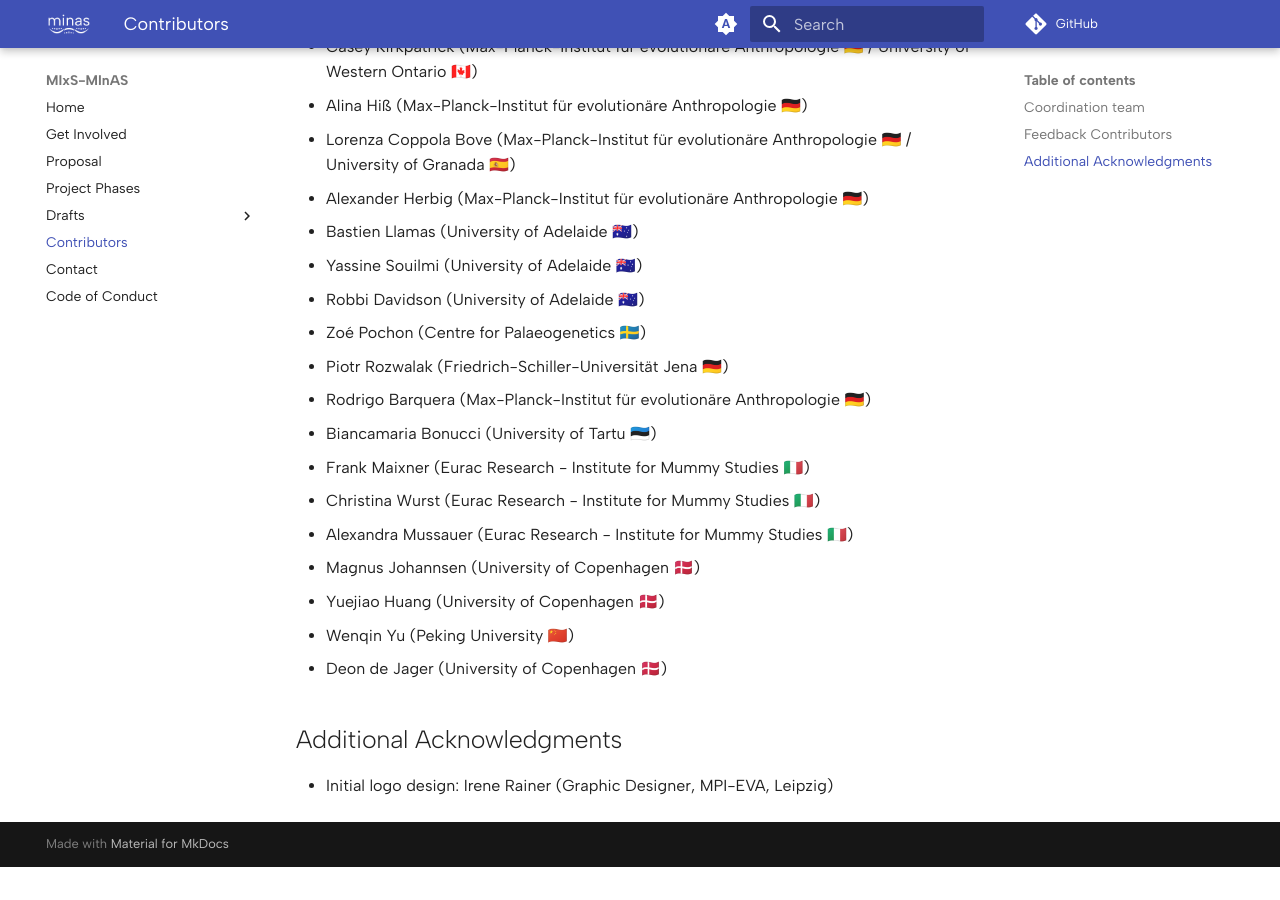
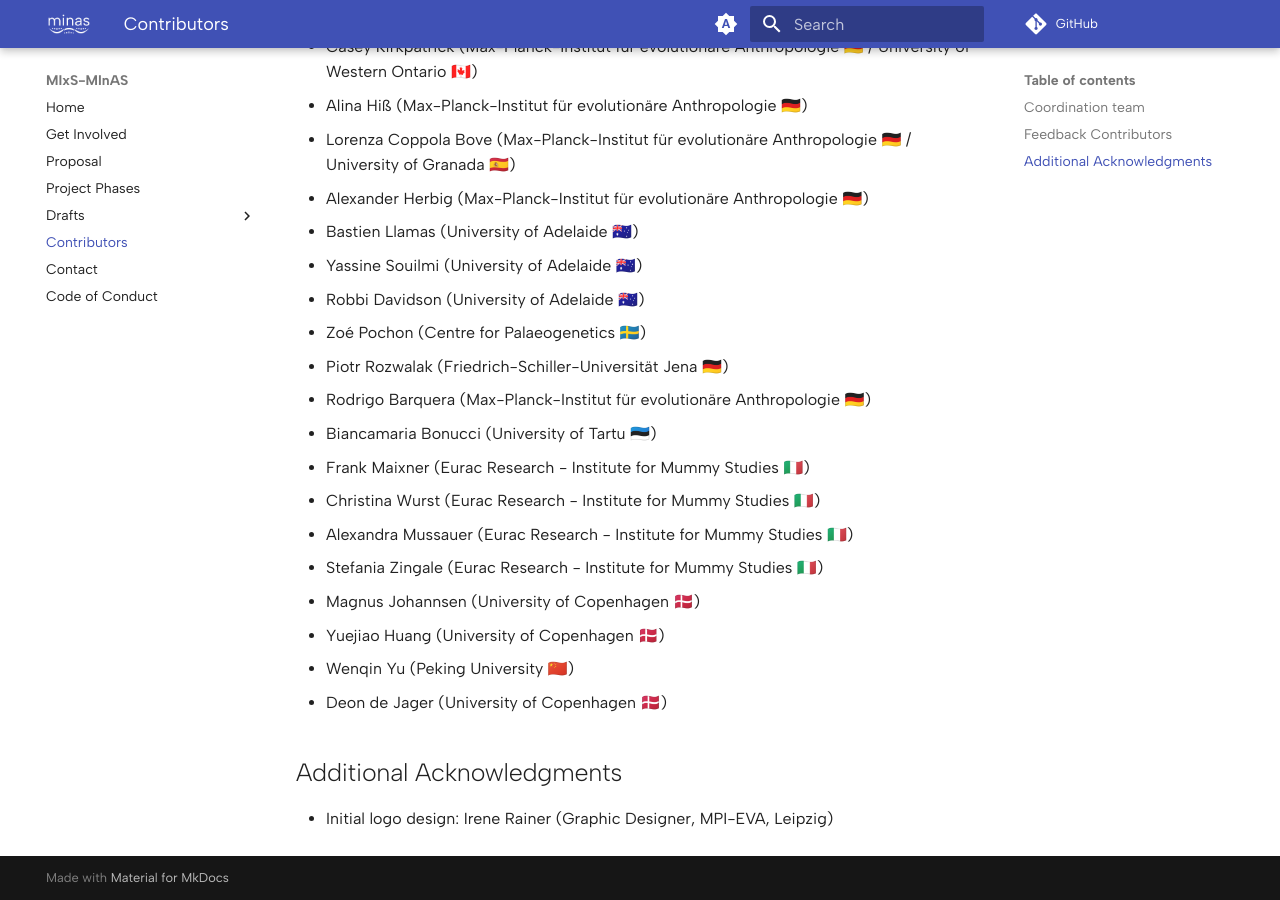
Before and after one commit to MIxS-MInAS/MIxS-MInAS.github.io, an MkDocs documentation site: the page built from docs/contributors.md, in a window 1280 px wide and 900 px high, scrolled down 1110 px. Built offline with MkDocs 1.6.1 and Material for MkDocs 9.7.7, drawn with Linux system fonts in a browser that asks for light colours; comment, search, counter and statistics services are not loaded; before the commit the page ends 1977 px from its top, so only the background shows below that.

Commit message:
Add Stefania to the contributors list

```diff
--- a/docs/contributors.md
+++ b/docs/contributors.md
@@ -43,6 +43,7 @@ Previously:
 - Frank Maixner (Eurac Research - Institute for Mummy Studies 🇮🇹)
 - Christina Wurst (Eurac Research - Institute for Mummy Studies 🇮🇹)
 - Alexandra Mussauer (Eurac Research - Institute for Mummy Studies 🇮🇹)
+- Stefania Zingale (Eurac Research - Institute for Mummy Studies 🇮🇹)
 - Magnus Johannsen (University of Copenhagen 🇩🇰)
 - Yuejiao Huang (University of Copenhagen 🇩🇰)
 - Wenqin Yu (Peking University 🇨🇳)
```
